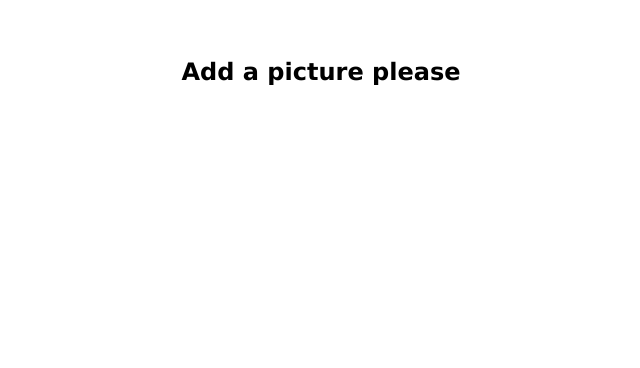
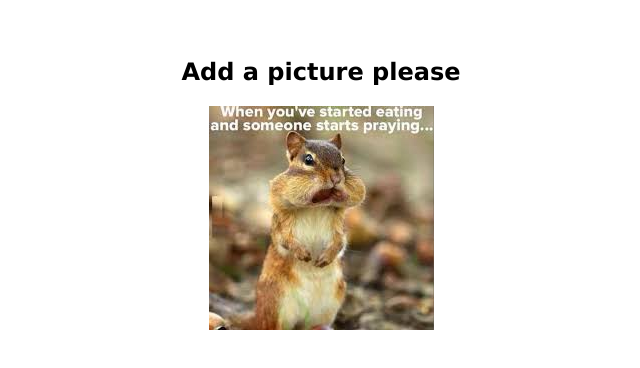
Before and after one commit to graym3546/project-gray, a plain HTML site: page index.html in a window 1280 px wide. Shown: the part 62-430 px from the top of the page, without its empty margins (319-959 px from the left). Drawn offline with Linux system fonts and the light colour scheme.

Commit message:
added an image - enjoy

```diff
--- a/index.html
+++ b/index.html
@@ -9,6 +9,7 @@
 	<h1>This project rocks</h1>
 	<img src="">
 	<h2>Add a picture please</h2>
+	<img src="images/download.jpg">
 
 
 </body>
```
Also changed, not shown: images/download.jpg (added), 1 other file.
